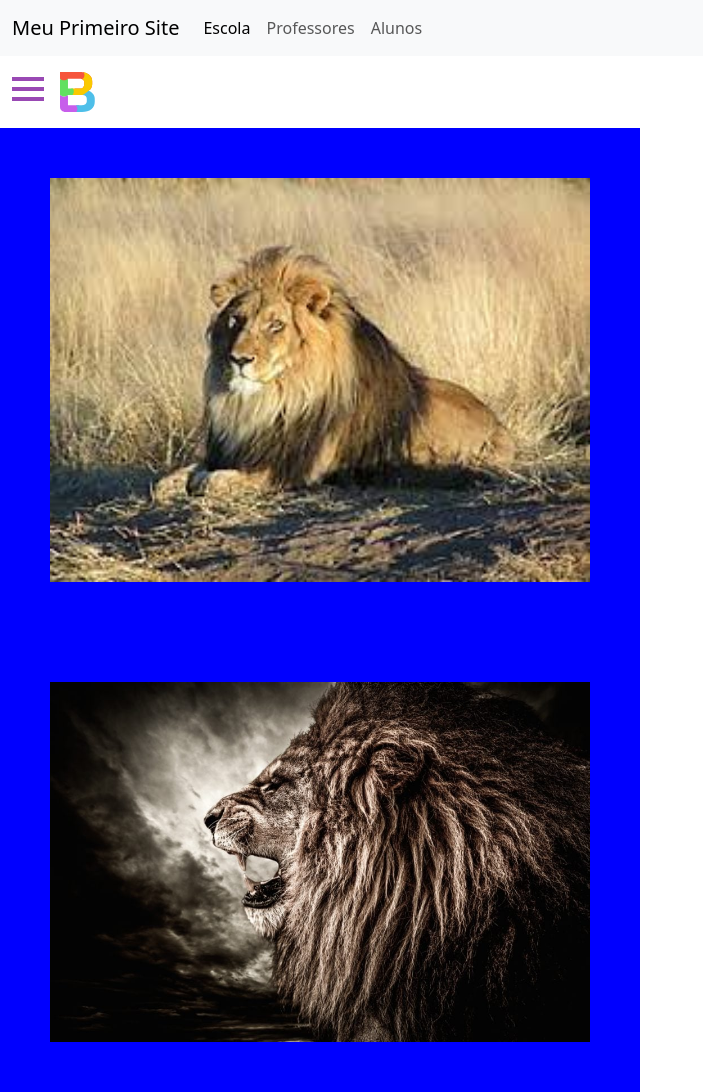
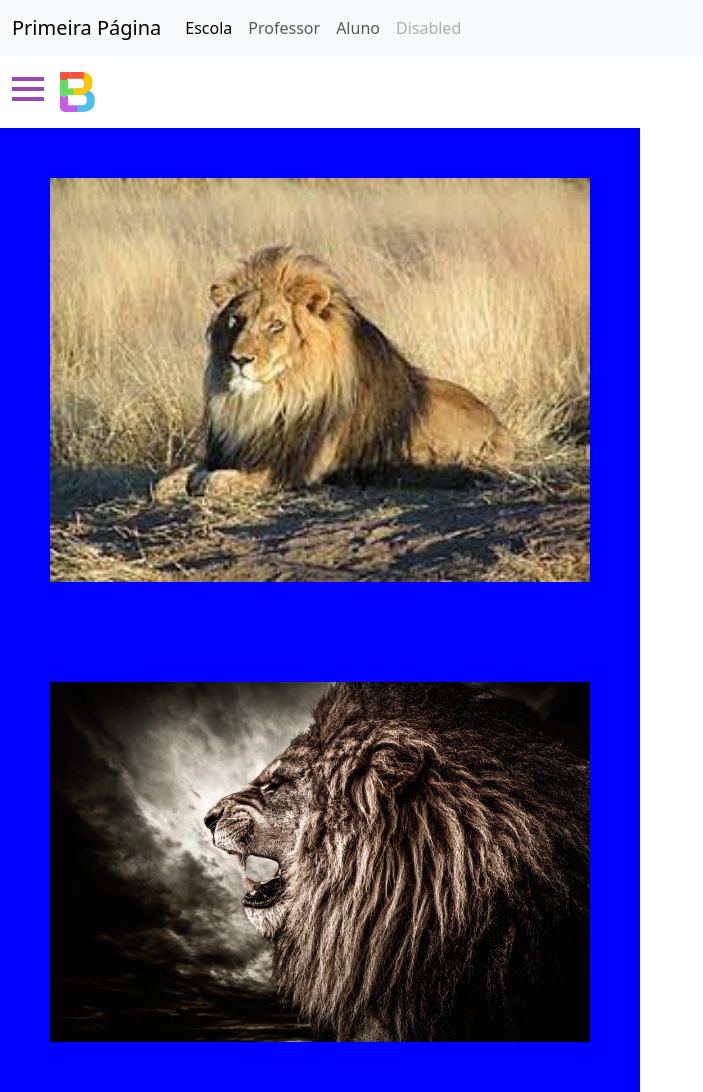
Before and after one commit to ricardoveiga18/2eliria, a plain HTML site: page index.html in a window 1280 px wide. Shown: the whole page, without its empty margins (0-703 px from the left). Drawn offline with nearby package versions, Linux system fonts and the light colour scheme.

Commit message:
Add files via upload

```diff
--- a/index.html
+++ b/index.html
@@ -6,13 +6,14 @@
     <title>?????????</title>
     <link rel="stylesheet" href="reset.css">
     <link rel="stylesheet" href="style.css">
-    <link href="https://cdn.jsdelivr.net/npm/bootstrap@5.3.2/dist/css/bootstrap.min.css"
-    rel="stylesheet" integrity="sha384-T3c6CoIi6uLrA9TneNEoa7RxnatzjcDSCmG1MXxSR1GAsXEV/Dwwykc2MPK8M2HN" crossorigin="anonymous">
+    <link href="https://cdn.jsdelivr.net/npm/bootstrap@5.3.2/dist/css/bootstrap.min.css" rel="stylesheet" integrity="sha384-T3c6CoIi6uLrA9TneNEoa7RxnatzjcDSCmG1MXxSR1GAsXEV/Dwwykc2MPK8M2HN" crossorigin="anonymous">
+
+
 </head>
 <body>
   <nav class="navbar navbar-expand-lg bg-body-tertiary">
     <div class="container-fluid">
-          <a class="navbar-brand" href="#">Meu Primeiro Site</a>
+      <a class="navbar-brand" href="#">Primeira Página</a>
       <button class="navbar-toggler" type="button" data-bs-toggle="collapse" data-bs-target="#navbarNav" aria-controls="navbarNav" aria-expanded="false" aria-label="Toggle navigation">
         <span class="navbar-toggler-icon"></span>
       </button>
@@ -22,12 +23,14 @@
             <a class="nav-link active" aria-current="page" href="#">Escola</a>
           </li>
           <li class="nav-item">
-                <a class="nav-link" href="#">Professores</a>
+            <a class="nav-link" href="#">Professor</a>
           </li>
           <li class="nav-item">
-                <a class="nav-link" href="#">Alunos</a>
+            <a class="nav-link" href="#">Aluno</a>
           </li>
-
+          <li class="nav-item">
+            <a class="nav-link disabled" aria-disabled="true">Disabled</a>
+          </li>
         </ul>
       </div>
     </div>
@@ -59,5 +62,7 @@
     </header>
     <img class="imagem" src="img/leao.jpeg" alt="">
     <img class="imagem" src="img/leo4.jpg" alt="">
+    <script src="https://cdn.jsdelivr.net/npm/@popperjs/core@2.11.8/dist/umd/popper.min.js" integrity="sha384-I7E8VVD/ismYTF4hNIPjVp/Zjvgyol6VFvRkX/vR+Vc4jQkC+hVqc2pM8ODewa9r" crossorigin="anonymous"></script>
+    <script src="https://cdn.jsdelivr.net/npm/bootstrap@5.3.2/dist/js/bootstrap.min.js" integrity="sha384-BBtl+eGJRgqQAUMxJ7pMwbEyER4l1g+O15P+16Ep7Q9Q+zqX6gSbd85u4mG4QzX+" crossorigin="anonymous"></script>
   </body>
 </html>
```
Lines whose indentation alone changed are shown as unchanged.
